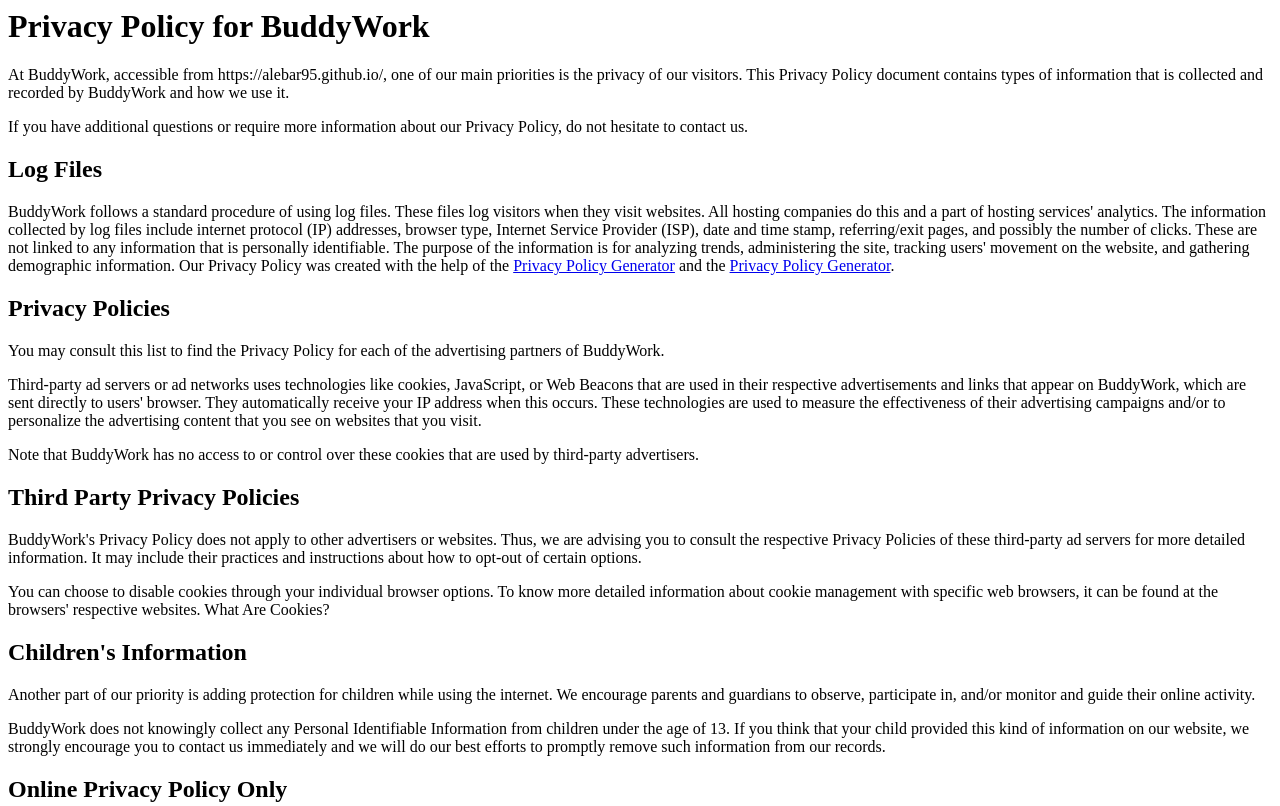
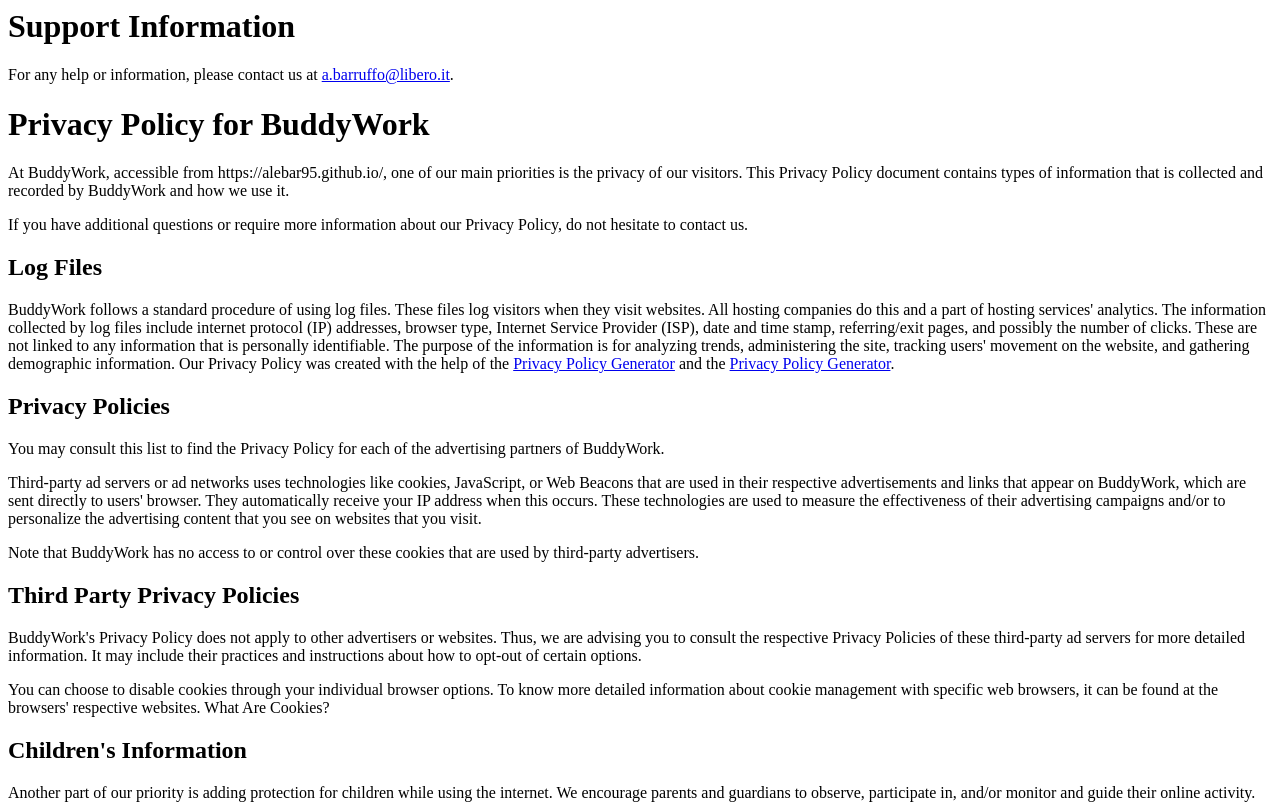
Before and after one commit to alebar95/alebar95.github.io, a plain HTML site: page index.html in a window 1280 px wide. Shown: the top 806 px of the page. Drawn offline with Linux system fonts and the light colour scheme.

Commit message:
Update index.html

```diff
--- a/index.html
+++ b/index.html
@@ -1,3 +1,6 @@
+<h1> Support Information </h1>
+<p> For any help or information, please contact us at <a href="mailto:a.barruffo@libero.it"> a.barruffo@libero.it</a>.</p>
+
 <h1>Privacy Policy for BuddyWork</h1>
 
 <p>At BuddyWork, accessible from https://alebar95.github.io/, one of our main priorities is the privacy of our visitors. This Privacy Policy document contains types of information that is collected and recorded by BuddyWork and how we use it.</p>
```
